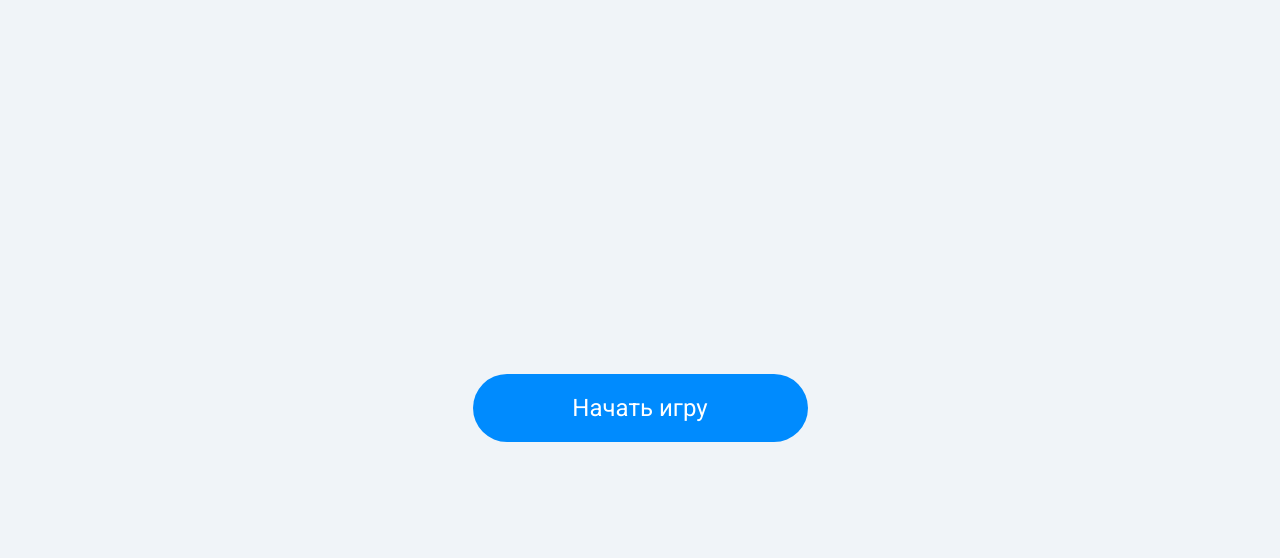
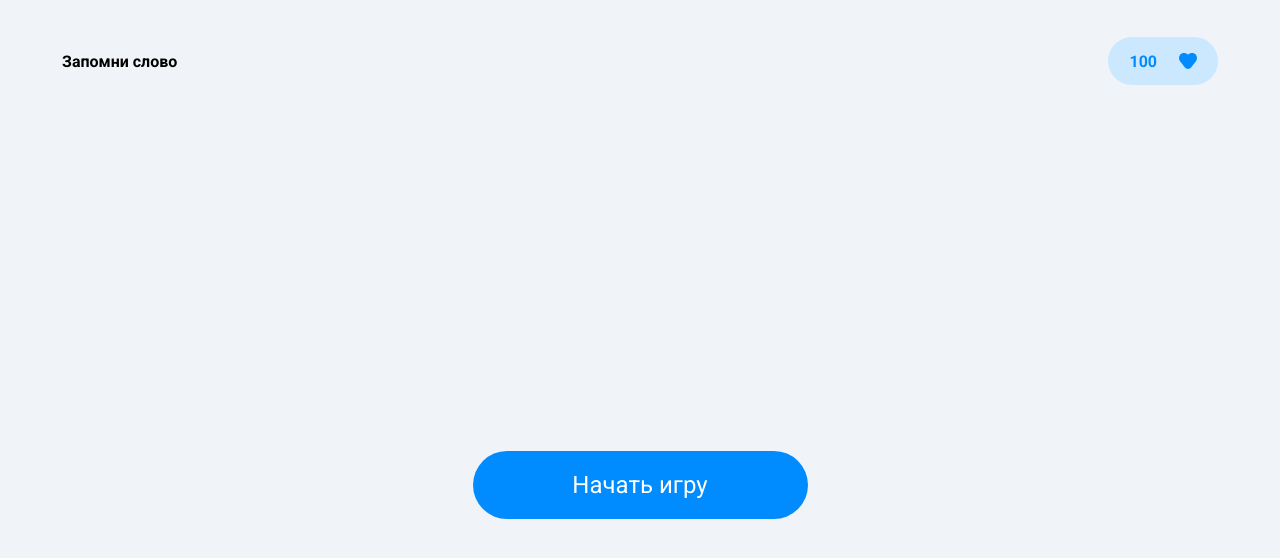
Before and after one commit to maxsiis/Words, a Vue app: page / in a window 1280 px wide. Shown: the top 558 px of the page. Built offline with nearby package versions, Linux system fonts and the light colour scheme.

Commit message:
Добавил компонент карточки и header

```diff
--- a/src/App.vue
+++ b/src/App.vue
@@ -1,10 +1,22 @@
 <script setup>
 import Button from './components/Button/Button.vue';
-const date = new Date();
+import Score from './components/Score/Score.vue';
+import Card from './components/Card/Card.vue';
+
+const score = 100;
+function FlipCard(card) {
+  console.log(card);
+}
 </script>
 
 <template>
-  <Button>Начать игру</Button>
+  <!-- <Card @flipCard="FlipCard" /> -->
+  <div>
+    <Score :score="score" />
+    <div class="app-container">
+      <Button>Начать игру</Button>
+    </div>
+  </div>
 </template>
 
 <style scoped></style>
--- /dev/null
+++ b/src/components/Card/Card.vue
@@ -0,0 +1,85 @@
+<script setup>
+const emit = defineEmits(['flipCard', 'statusChange']);
+
+const Flip = () => {
+  emit('flipCard', 'Карта перевернута');
+};
+
+const changeStaus = () => {
+  emit('statusChange', 'Статус изменен');
+};
+</script>
+
+<template>
+  <div class="card">
+    <span class="words">Pollinatio</span>
+    <div class="card-border">
+      <span class="number">01</span>
+      <span class="text" @click="Flip">Перевернуть</span>
+    </div>
+  </div>
+</template>
+
+<style scoped>
+.card {
+  background: var(--text-primary);
+  width: 250px;
+  height: 376px;
+  border-radius: 16px;
+  margin: 0 auto;
+  position: relative;
+  padding: 29px 19px;
+  box-sizing: border-box;
+}
+
+.card:hover {
+  box-shadow: 10px 10px 10px 0px rgba(0, 0, 0, 0.05);
+}
+.card-border {
+  border: 1px solid #cce8ff;
+  border-radius: 12px;
+  width: 100%;
+  height: 100%;
+  position: relative;
+}
+
+.number {
+  position: absolute;
+  top: -8px; /* Половина высоты текста */
+  left: 18%;
+  transform: translateX(-50%);
+  background: var(--text-primary);
+  padding: 0 5px;
+  font-family: var(--font);
+  font-size: 14px;
+  font-weight: 400;
+  color: #222222;
+}
+
+.text {
+  position: absolute;
+  top: 311px; /* Половина высоты текста */
+  left: 50%;
+  transform: translateX(-50%);
+  padding: 0 5px;
+  background: var(--text-primary);
+  font-family: var(--font);
+  font-size: 12px;
+  font-weight: 700;
+  color: #222222;
+  text-transform: uppercase;
+  letter-spacing: 1px;
+}
+.words {
+  position: absolute;
+  top: 50%;
+  left: 50%;
+  transform: translate(-50%, -50%);
+  font-family: var(--font);
+  font-size: 18px;
+  font-weight: 400;
+  color: #000000;
+  z-index: 3;
+  white-space: nowrap;
+}
+</style>
--- /dev/null
+++ b/src/components/Score/Score.vue
@@ -0,0 +1,45 @@
+<script setup>
+import ScoreIcon from '../../icons/ScoreIcon.vue';
+const { score } = defineProps({
+  score: Number,
+});
+</script>
+
+<template>
+  <div class="header">
+    <h1>Запомни слово</h1>
+    <div class="score">
+      <span>{{ score }}</span>
+      <ScoreIcon />
+    </div>
+  </div>
+</template>
+
+<style scoped>
+.header {
+  display: flex;
+  align-items: center;
+  justify-content: space-between;
+  margin: 37px 62px 0 62px;
+}
+h1 {
+  font-family: var(--font);
+  font-weight: 700;
+  font-size: 16px;
+}
+.score {
+  width: 110px;
+  height: 48px;
+  background: #cce8ff;
+  border-radius: 36px;
+  display: flex;
+  align-items: center;
+  justify-content: space-evenly;
+}
+span {
+  color: var(--button-bg);
+  font-family: var(--font);
+  font-weight: 700;
+  font-size: 16px;
+}
+</style>
--- /dev/null
+++ b/src/icons/ScoreIcon.vue
@@ -0,0 +1,18 @@
+<template>
+  <svg
+    width="18"
+    height="16"
+    viewBox="0 0 18 16"
+    fill="none"
+    xmlns="http://www.w3.org/2000/svg"
+  >
+    <path
+      d="M12.4709 0.0535018C11.1978 0.228562 9.92258 0.8312 9 1.80891C8.07742 0.8312 6.8022 0.228562 5.52915 0.0535018C3.91335 -0.168691 2.1499 0.284246 1.05884 1.73088C-0.352945 3.60276 -0.352949 6.25395 1.05884 8.12583L5.75286 14.3496C7.41251 16.5501 10.5875 16.5501 12.2471 14.3496L16.9412 8.12584C18.3529 6.25396 18.3529 3.60276 16.9412 1.73088C15.8501 0.284246 14.0867 -0.168691 12.4709 0.0535018Z"
+      fill="#008BFE"
+    />
+  </svg>
+</template>
+
+<script setup></script>
+
+<style scoped></style>
--- a/src/style.css
+++ b/src/style.css
@@ -10,8 +10,14 @@ body {
   text-rendering: optimizeLegibility;
   -webkit-font-smoothing: antialiased;
   -moz-osx-font-smoothing: grayscale;
+  background: var(--primary-bg);
+  margin: 0;
+  padding: 0;
+  overflow: hidden;
+}
+
+.app-container {
   display: grid;
   place-items: center;
   min-height: 100vh;
-  background: var(--primary-bg);
 }
```
